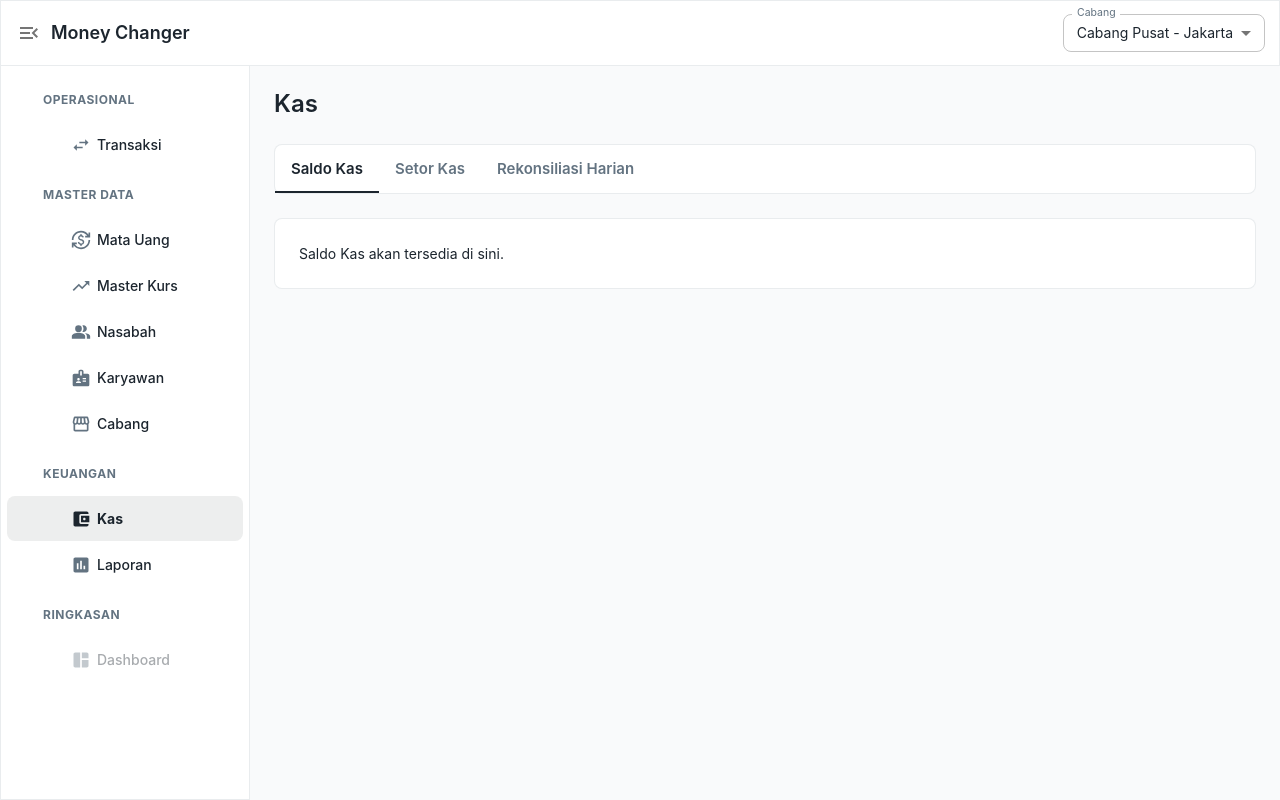
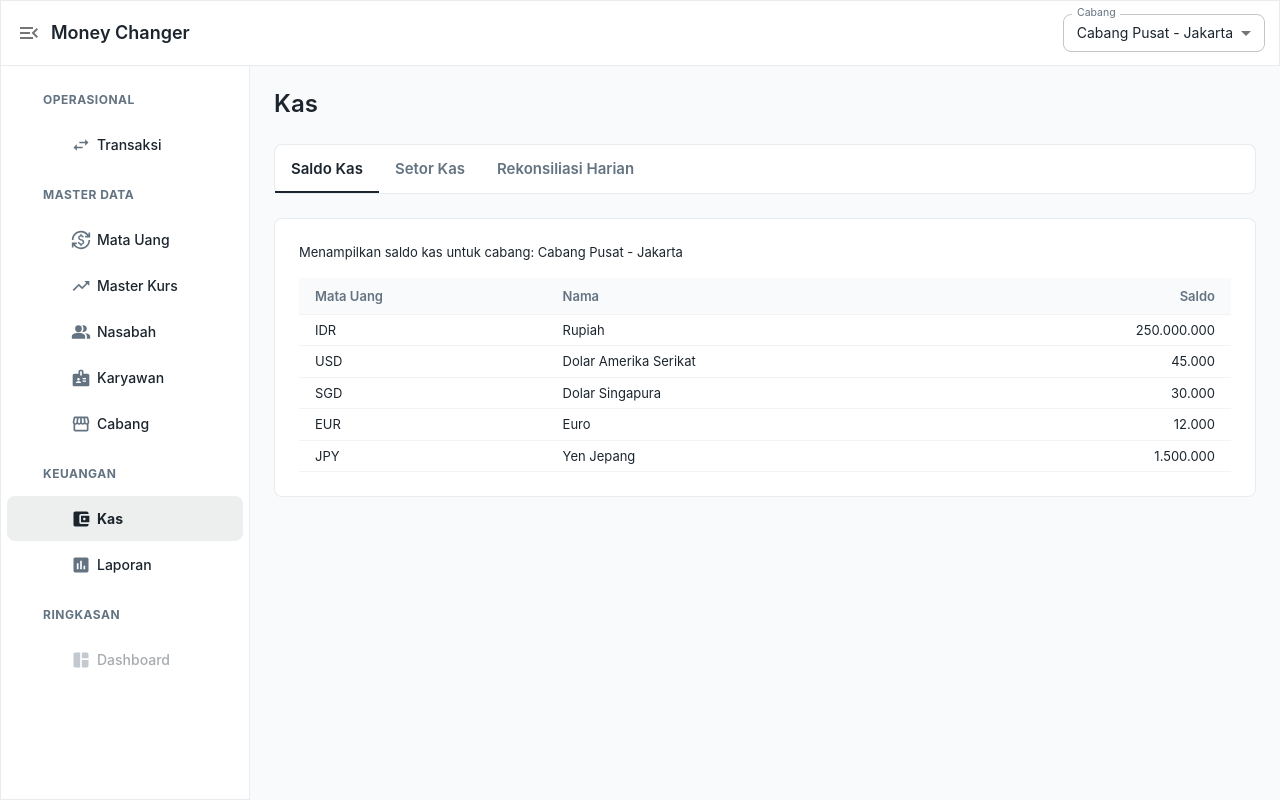
Before and after one commit to Christopherwijaya08/money_changer_frontend, a React (Vite) app: page /cash in a window 1280 px wide. Built offline with nearby package versions, Linux system fonts and the light colour scheme.

Commit message:
feat: add Saldo Kas tab with mock cash balance data
Table of cash-on-hand per currency (including IDR, the shop's own
home-currency reserve), scoped to the currently selected branch.

```diff
--- a/src/mocks/data.js
+++ b/src/mocks/data.js
@@ -154,3 +154,15 @@ export const transactions = [
     branchId: 2,
   },
 ]
+
+export const cashBalances = [
+  { branchId: 1, currencyCode: 'IDR', currencyName: 'Rupiah', balance: 250000000 },
+  { branchId: 1, currencyCode: 'USD', currencyName: 'Dolar Amerika Serikat', balance: 45000 },
+  { branchId: 1, currencyCode: 'SGD', currencyName: 'Dolar Singapura', balance: 30000 },
+  { branchId: 1, currencyCode: 'EUR', currencyName: 'Euro', balance: 12000 },
+  { branchId: 1, currencyCode: 'JPY', currencyName: 'Yen Jepang', balance: 1500000 },
+  { branchId: 2, currencyCode: 'IDR', currencyName: 'Rupiah', balance: 120000000 },
+  { branchId: 2, currencyCode: 'USD', currencyName: 'Dolar Amerika Serikat', balance: 18000 },
+  { branchId: 2, currencyCode: 'SGD', currencyName: 'Dolar Singapura', balance: 9000 },
+  { branchId: 2, currencyCode: 'AUD', currencyName: 'Dolar Australia', balance: 6000 },
+]
--- a/src/pages/CashPage.jsx
+++ b/src/pages/CashPage.jsx
@@ -3,8 +3,61 @@ import Typography from '@mui/material/Typography'
 import Paper from '@mui/material/Paper'
 import Tabs from '@mui/material/Tabs'
 import Tab from '@mui/material/Tab'
+import Table from '@mui/material/Table'
+import TableHead from '@mui/material/TableHead'
+import TableBody from '@mui/material/TableBody'
+import TableRow from '@mui/material/TableRow'
+import TableCell from '@mui/material/TableCell'
+import TableContainer from '@mui/material/TableContainer'
+import { cashBalances } from '../mocks/data'
+import { useBranch } from '../context/BranchContext'
 
 const TABS = ['Saldo Kas', 'Setor Kas', 'Rekonsiliasi Harian']
+
+function formatBalance(value) {
+  return value.toLocaleString('id-ID')
+}
+
+function CashBalanceTab() {
+  const { selectedBranchId, branches } = useBranch()
+  const branchName = branches.find((b) => b.id === selectedBranchId)?.name
+  const balances = cashBalances.filter((b) => b.branchId === selectedBranchId)
+
+  return (
+    <div className="flex flex-col gap-4">
+      <Typography variant="body2" color="text.secondary">
+        Menampilkan saldo kas untuk cabang: {branchName}
+      </Typography>
+      <TableContainer>
+        <Table size="small">
+          <TableHead>
+            <TableRow>
+              <TableCell>Mata Uang</TableCell>
+              <TableCell>Nama</TableCell>
+              <TableCell align="right">Saldo</TableCell>
+            </TableRow>
+          </TableHead>
+          <TableBody>
+            {balances.map((b) => (
+              <TableRow key={b.currencyCode} hover>
+                <TableCell>{b.currencyCode}</TableCell>
+                <TableCell>{b.currencyName}</TableCell>
+                <TableCell align="right">{formatBalance(b.balance)}</TableCell>
+              </TableRow>
+            ))}
+            {balances.length === 0 && (
+              <TableRow>
+                <TableCell colSpan={3} align="center">
+                  Belum ada data saldo kas untuk cabang ini.
+                </TableCell>
+              </TableRow>
+            )}
+          </TableBody>
+        </Table>
+      </TableContainer>
+    </div>
+  )
+}
 
 export default function CashPage() {
   const [tab, setTab] = useState(0)
@@ -24,7 +77,10 @@ export default function CashPage() {
       </Paper>
 
       <Paper className="p-6">
-        <Typography color="text.secondary">{TABS[tab]} akan tersedia di sini.</Typography>
+        {tab === 0 && <CashBalanceTab />}
+        {tab !== 0 && (
+          <Typography color="text.secondary">{TABS[tab]} akan tersedia di sini.</Typography>
+        )}
       </Paper>
     </div>
   )
```
